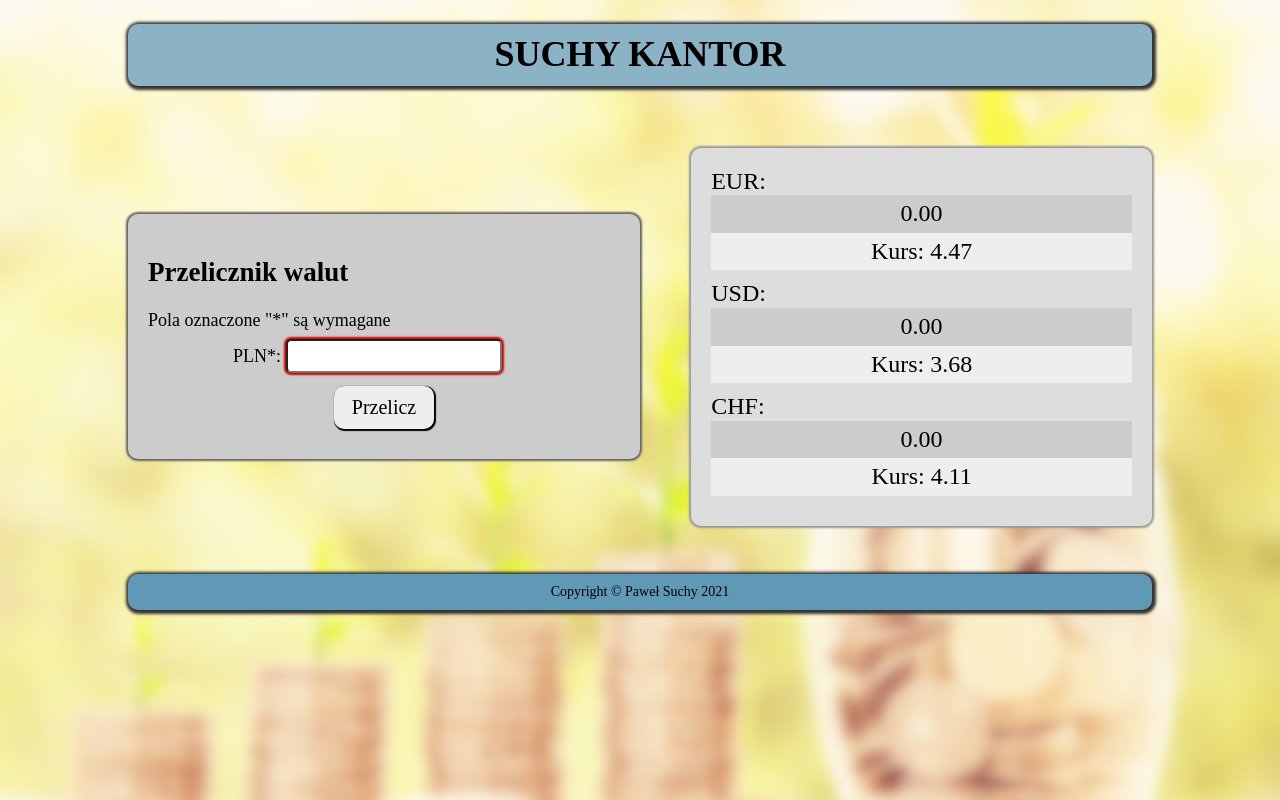
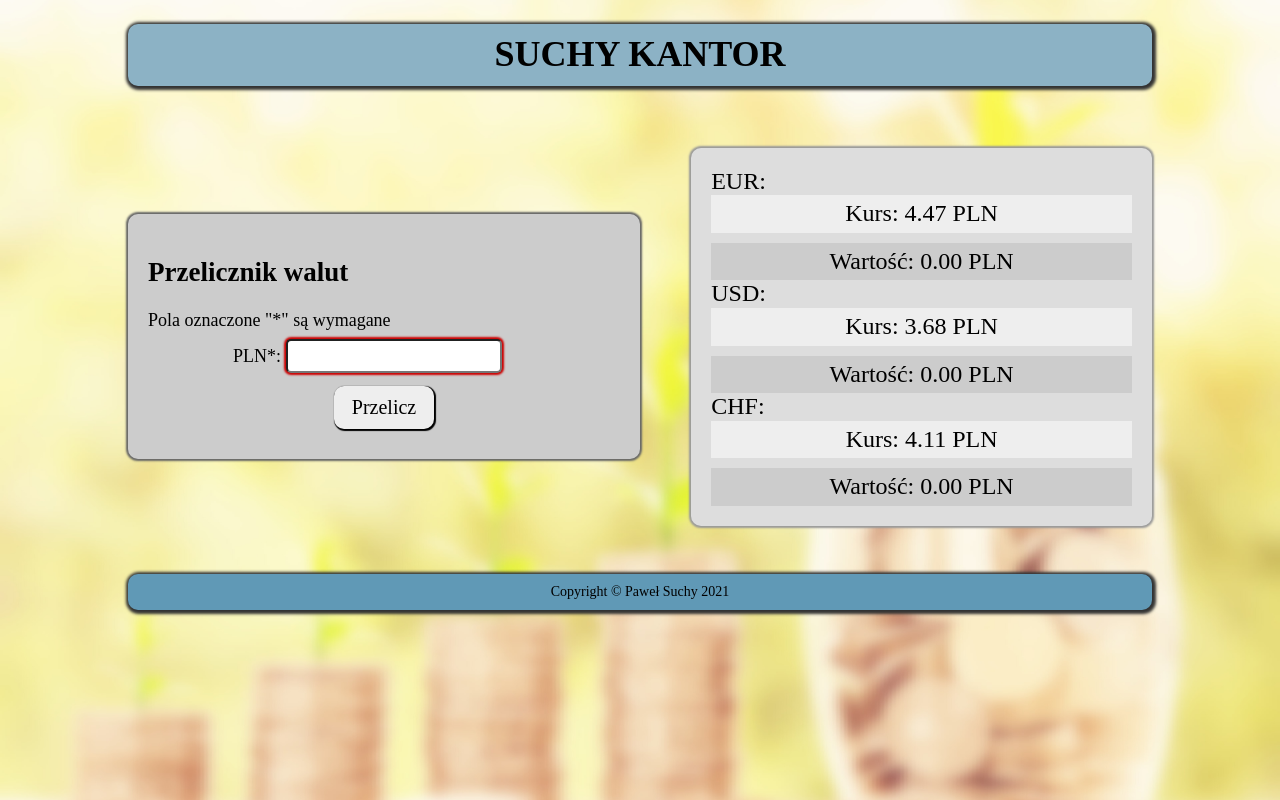
Before and after one commit to pawlo1994/currency-converter-react, a React (Create React App) app: page / in a window 1280 px wide. Built offline with nearby package versions, Linux system fonts and the light colour scheme; a web font is replaced by a local one.

Commit message:
layout in List changed

```diff
--- a/src/List/index.js
+++ b/src/List/index.js
@@ -7,8 +7,9 @@ const List = ({ currencies, result }) => (
                 key={currency.id}
                 className="list__item"
             >
-                {currency.currencyName}: <span className="list__span">{result.toFixed(2)}</span>
-                <span className="list__span list__span--range">Kurs: {currency.currencyValue}</span>
+                {currency.currencyName}:
+                <span className="list__span list__span--range">Kurs: {currency.currencyValue} PLN</span>
+                <span className="list__span">Wartość: {result.toFixed(2)} PLN</span>
             </li>
         ))}
     </ul>
```
